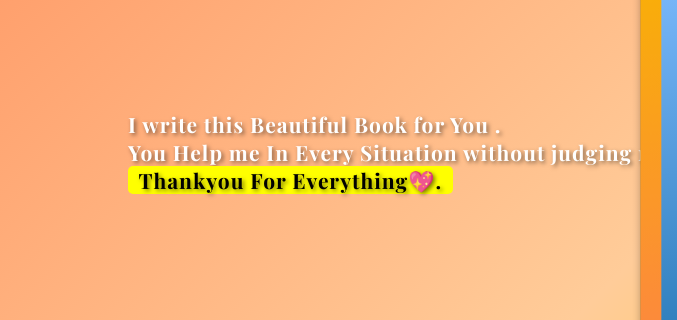
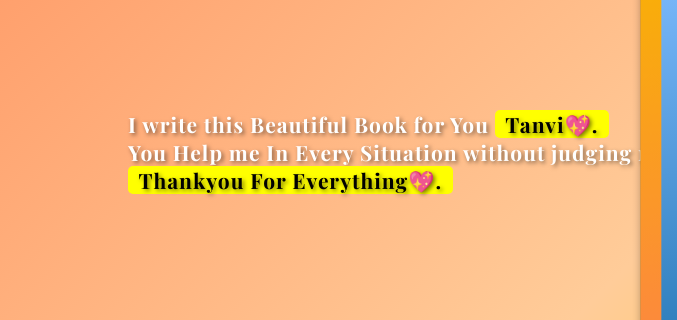
Before and after one commit to Vineet-Singh0/Raksha-Bandhan, a plain HTML site: page index.html in a window 1280 px wide. Shown: the part 146-466 px from the top of the page, 0-677 px from the left. Drawn offline with nearby package versions, Linux system fonts and the light colour scheme.

Commit message:
Update index.html

```diff
--- a/index.html
+++ b/index.html
@@ -9,7 +9,7 @@
   <body>
     <div class="motive">
       <h2>
-        I write this Beautiful Book for You . <br />
+        I write this Beautiful Book for You <span> Tanvi💖.</span><br />
         You Help me In Every Situation without judging me.
         <br />
         <span> Thankyou For Everything💖.</span>
```
